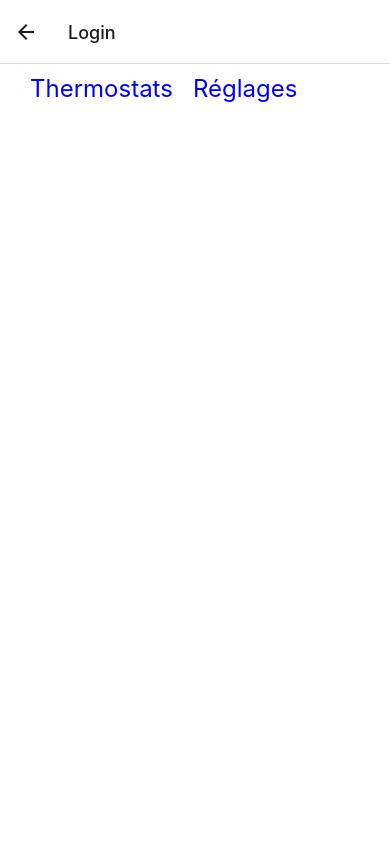
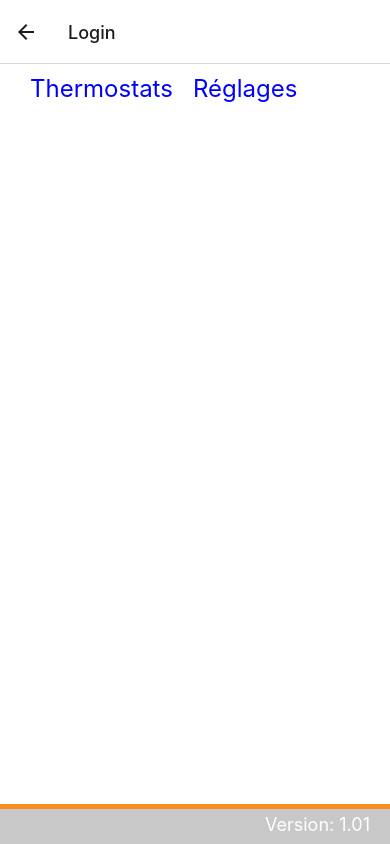
Before and after one commit to Ariales0/gestion-plancher-mobile, a React Native app: screen /Login in a window 390 px wide. Built offline with nearby package versions, Linux system fonts and the light colour scheme.

Commit message:
Ajout du footer dans la page Login

```diff
--- a/src/pages/Login.tsx
+++ b/src/pages/Login.tsx
@@ -12,6 +12,15 @@ const Login = ({ navigation }) => {
         <TouchableOpacity onPress={() => navigation.navigate('Réglages')}>
         <Text style={styles.item}>Réglages</Text>
         </TouchableOpacity>
+      </View>
+
+      <View style={styles.horizontalContainer}>
+
+      </View>
+      {/* Footer */}
+        <View style={styles.footer}>
+          <View style={styles.topbar}/>
+        <Text style={styles.footerText} >Version: 1.01</Text>
       </View>
     </View>
   )
@@ -34,6 +43,31 @@ const styles = StyleSheet.create({
     marginHorizontal: 10,
     color: 'blue',
   },
+  footer: {
+    backgroundColor: '#C8C8C8',
+    height: 40,
+    position: 'absolute',
+    bottom: 0,
+    left: 0,
+    right: 0,
+    justifyContent: 'center',
+    alignItems: 'flex-end',
+    paddingHorizontal: 20,
+
+  },
+  topbar: {
+    height: 5,
+    backgroundColor: '#F78D1F',
+    width: '120%',
+    marginTop: -10,
+    marginBottom: 10,
+    marginRight: -20,
+  },
+  footerText: {
+    color: '#FFF',
+    fontSize: 18,
+    marginTop: -5,
+  },
 });
 
 export default Login
```
Also changed, not shown: src/css/footer.css (deleted), src/css/login.css (deleted), src/css/réglages.css (deleted), src/css/thermostats.css (deleted).
